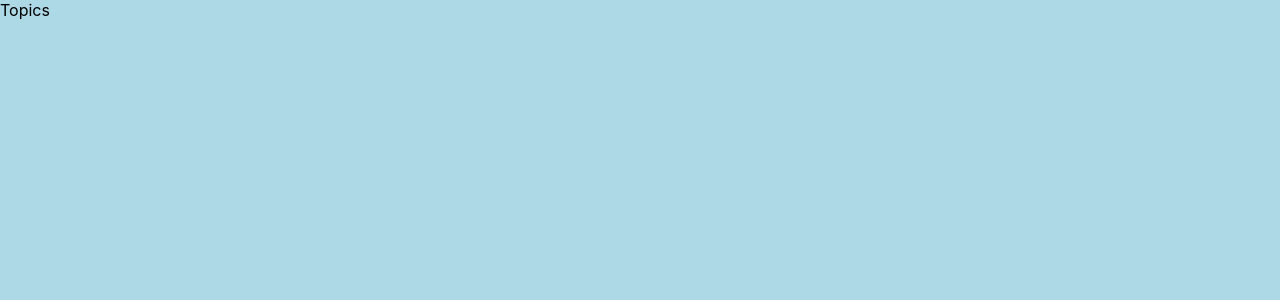
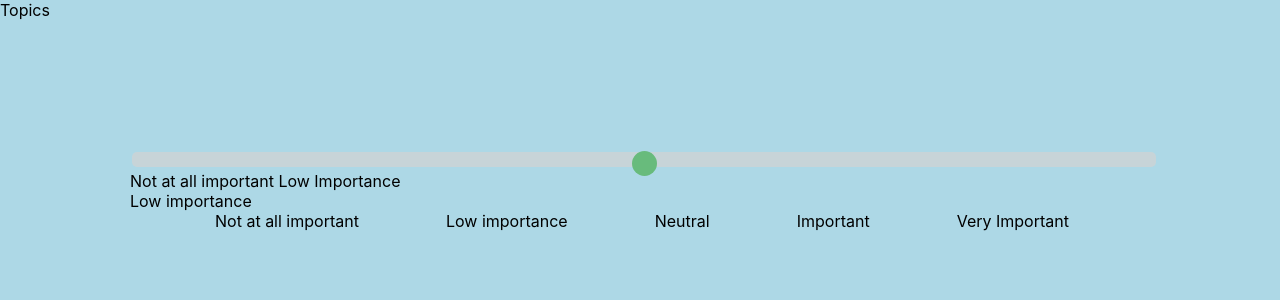
Before and after one commit to lwurl/IrishHack2, a React (Create React App) app in the folder quiz/: page /topics in a window 1280 px wide. Shown: the top 300 px of the page. Built offline with nearby package versions, Linux system fonts and the light colour scheme.

Commit message:
topics: editing

```diff
--- a/quiz/src/Topics.js
+++ b/quiz/src/Topics.js
@@ -1,10 +1,23 @@
 import React from 'react';
+import './topics.css';
 
 class Topics extends React.Component {
   render() {
     return (
       <div>
         <div>Topics</div>
+        <div class="slidecontainer">
+        <input type="range" min="1" max="101" defaultValue="50" class="slider" id="myRange" step="25" list="range-labels"/>
+        <div class="1">Not at all important Low Importance</div>
+        <div class="id2">Low importance</div>
+          <datalist id="range-labels" class="dl">
+          <option value="0" label="Not at all important" />
+          <option value="20" label="Low importance" />
+          <option value="45" label="Neutral" />
+          <option value="75" label="Important" />
+          <option value="100" label="Very Important" />
+        </datalist>
+        </div>
       </div>
     )
   }
--- /dev/null
+++ b/quiz/src/topics.css
@@ -0,0 +1,95 @@
+.slidecontainer {
+    width: 80%;
+    padding: 130px;
+}
+
+.slider {
+    -webkit-appearance: none;
+    width: 100%;
+    height: 15px;
+    border-radius: 5px;
+    background: #d3d3d3;
+    outline: none;
+    opacity: 0.7;
+    -webkit-transition: .2s;
+    transition: opacity .2s;
+}
+
+.slider:hover {
+    opacity: 1;
+}
+
+.slider::-webkit-slider-thumb {
+    -webkit-appearance: none;
+    appearance: none;
+    width: 25px;
+    height: 25px;
+    border-radius: 50%;
+    background: #4CAF50;
+    cursor: pointer;
+}
+
+.slider::-moz-range-thumb {
+    width: 25px;
+    height: 25px;
+    border-radius: 50%;
+    background: #4CAF50;
+    cursor: pointer;
+}
+
+.dl{
+    display: flex;
+    justify-content: space-evenly;
+    height: auto;
+    overflow: hidden;
+    align-content: center;
+}
+
+.id2{
+
+}
+/*.slidecontainer {
+    position: relative;
+
+    &__input {
+      width: 100%;
+      -webkit-appearance: none;
+
+      &::-webkit-slider-runnable-track {
+        background: #ccc;
+      }
+
+      &::-moz-range-thumb {
+        background: #ccc;
+      }
+
+      &::-ms-track {
+        background: transparent;
+      }
+
+      &::-ms-fill-lower {
+        background: #e1e1e1;
+        border-radius: 10px;
+      }
+      &::-ms-fill-upper {
+        background: #eee;
+      }
+    }
+
+    &__list {
+      display: flex;
+      justify-content: space-between;
+      height: auto;
+      overflow: hidden;
+      margin-top: 6px;
+
+      &__opt:before {
+        content: '';
+        display: block;
+        width: 0;
+        height: auto;
+        padding-left: 3px;
+        text-indent: 0;
+      }
+    }
+  }*/
```
Also changed, not shown: quiz/src/home.css (line endings or trailing spaces).
